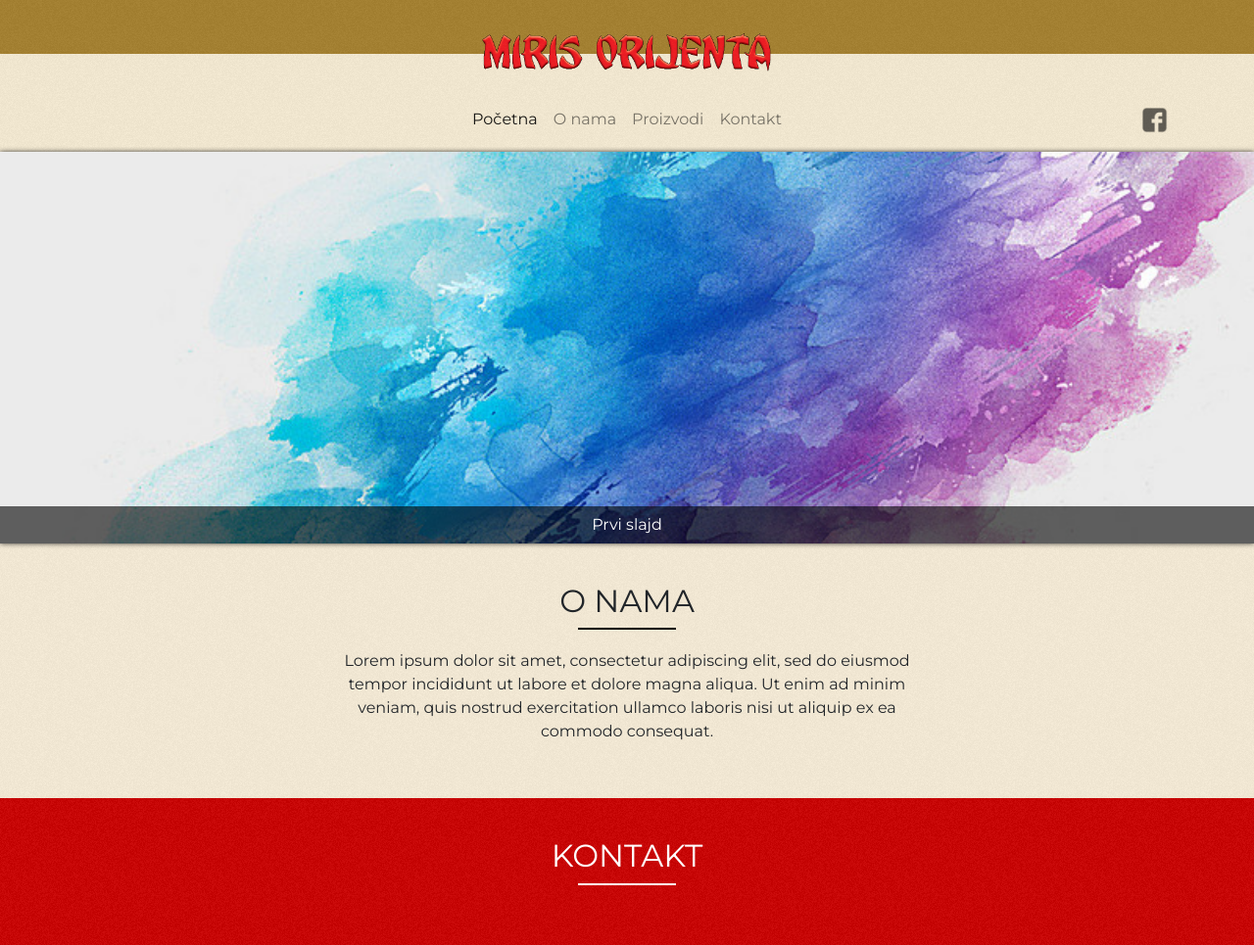
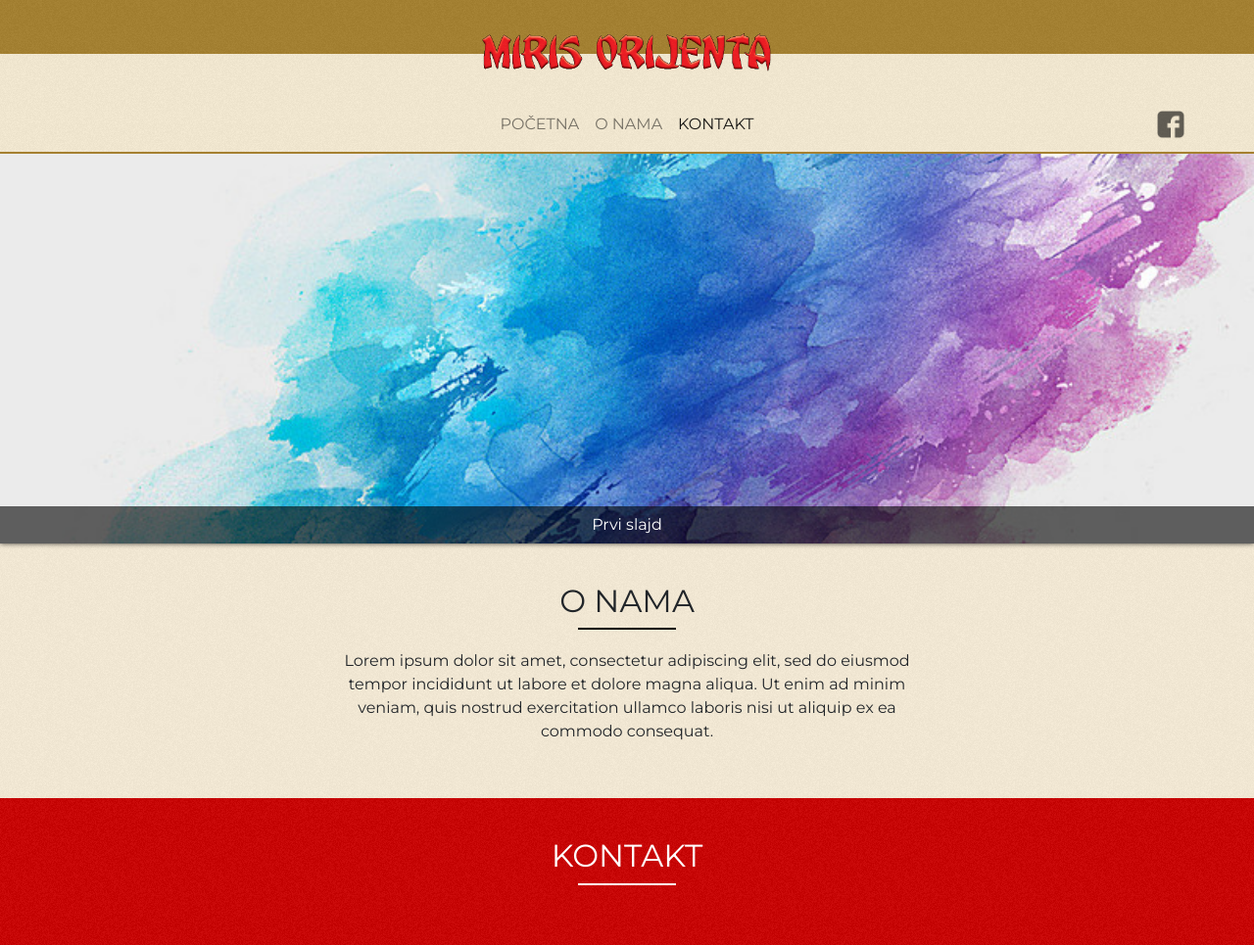
Before and after one commit to mvujas/miris_orijenta_webpage, a PHP site: page / in a window 1280 px wide. Shown: the whole page at 98% size. Run offline with PHP 8.4, Linux system fonts and the light colour scheme.

Commit message:
fancy UI improvements

```diff
--- a/index.html
+++ b/index.html
@@ -7,7 +7,7 @@
 
     <link rel="stylesheet" href="css/style.min.css">
   </head>
-  <body>
+  <body id="top">
 
     <!-- Header of page -->
     <div class="page-header">
@@ -16,33 +16,30 @@
       </div>
       <div class="region-1"></div>
       <div class="region-2"></div>
-      <div class="container">
-        <nav class="navbar navbar-expand-sm navbar-light">
+      <nav id="main-navigation" class="navbar navbar-expand-sm navbar-light">
+        <div class="container">
           <span></span>
           <button class="navbar-toggler" type="button" data-toggle="collapse" data-target="#navbarText" aria-controls="navbarText" aria-expanded="false" aria-label="Toggle navigation">
             <span class="navbar-toggler-icon"></span>
           </button>
           <div class="collapse navbar-collapse" id="navbarText">
             <ul class="navbar-nav mr-auto">
-              <li class="nav-item active">
-                <a class="nav-link" href="#">Početna<span class="sr-only">(current)</span></a>
+              <li class="nav-item">
+                <a class="nav-link" href="#top">POČETNA</span></a>
               </li>
               <li class="nav-item">
-                <a class="nav-link" href="#">O nama</a>
+                <a class="nav-link" href="#about-us">O NAMA</span></a>
               </li>
               <li class="nav-item">
-                <a class="nav-link" href="#">Proizvodi</a>
-              </li>
-              <li class="nav-item">
-                <a class="nav-link" href="#">Kontakt</a>
+                <a class="nav-link" href="#contact">KONTAKT</a>
               </li>
             </ul>
             <span class="socials">
               <a href="https://www.facebook.com/Miris-Orijenta-315593112178743/" target="_blank"><img src="img/facebook.png" alt="Facebook"></a>
             </span>
           </div>
-        </nav>
-      </div>
+        </div>
+      </nav>
     </div>
 
     <div class="custom-carousel" id="mainCarousel">
@@ -68,7 +65,7 @@
 
     <div class="main">
 
-        <div class="centered-desc">
+        <div id="about-us" class="centered-desc">
           <div class="container">
             <div class="content">
               <h2>O NAMA</h2>
@@ -78,7 +75,7 @@
           </div>
         </div>
 
-        <div class="content-block block-1">
+        <div id="contact" class="content-block block-1">
           <div class="container">
             <div class="centered">
               <h2>KONTAKT</h2>
@@ -100,16 +97,61 @@
     <script src="js/bootstrap.min.js" charset="utf-8"></script>
     <script src="js/carousel.js" charset="utf-8"></script>
     <script type="text/javascript">
+      $('body').scrollspy({
+        target: '#main-navigation',
+        offset: 60
+      });
+
       initial_top = $(".navbar").offset().top;
-      $(window).on('scroll', function(event) {
+      var checkNavbarState = function() {
         var scrollValue = $(window).scrollTop();
-        if (scrollValue > initial_top) {
-             //$('.navbar').addClass('fixed-t');
-             console.log(1);
+        if (scrollValue > initial_top)
+             $('.navbar').addClass('fixed-top');
+        else
+          $('.navbar').removeClass('fixed-top');
+      };
+      $(window).on('scroll', checkNavbarState);
+      $(document).ready(checkNavbarState);
+
+      new Carousel("#mainCarousel", true, 5000);
+
+      var NAVBAR_HEIGHT = 58;
+      // Select all links with hashes
+      $('a[href*="#"]')
+      // Remove links that don't actually link to anything
+      .not('[href="#"]')
+      .not('[href="#0"]')
+      .click(function(event) {
+        // On-page links
+        if (
+          location.pathname.replace(/^\//, '') == this.pathname.replace(/^\//, '')
+          &&
+          location.hostname == this.hostname
+        ) {
+          // Figure out element to scroll to
+          var target = $(this.hash);
+          target = target.length ? target : $('[name=' + this.hash.slice(1) + ']');
+          // Does a scroll target exist?
+          if (target.length) {
+            // Only prevent default if animation is actually gonna happen
+            event.preventDefault();
+            $('html, body').animate({
+              scrollTop: target.offset().top - NAVBAR_HEIGHT
+            }, 1000, function() {
+              // Callback after animation
+              // Must change focus!
+              var $target = $(target);
+              $target.focus();
+              if ($target.is(":focus")) { // Checking if the target was focused
+                return false;
+              } else {
+                $target.attr('tabindex','-1'); // Adding tabindex for elements not focusable
+                $target.focus(); // Set focus again
+              };
+            });
+          }
         }
       });
-
-      new Carousel("#mainCarousel", true, 5000);
     </script>
   </body>
 </html>
--- a/scss/style.scss
+++ b/scss/style.scss
@@ -14,6 +14,7 @@ $primary-header-light: #f4ead2;
 $main-body-color: #faf5ea;
 
 * {
+  outline: none;
   font-family: 'Montserrat', sans-serif;
 }
 
@@ -39,35 +40,35 @@ $main-body-color: #faf5ea;
     height: 100px;
     background: url('../img/f4ead2noise.png');
   }
-  .container {
+  .navbar {
+    &.fixed-top {
+      position: fixed;
+      top: 0;
+    }
+    border-bottom: 2px solid $primary-header-dark;
     position: absolute;
-    top: 94px;
+    top: 99px;
+    width: 100%;
+    background: url('../img/f4ead2noise.png');
     z-index: 1000;
-    right: 0;
-    left: 0;
-    background: url('../img/f4ead2noise.png');
-    .navbar {
-      padding: 8px 25px;
-      .navbar-nav {
-        margin: 0 auto;
-      }
+    .navbar-nav {
+      margin: 0 auto;
+    }
+    .container {
+      position: relative;
       .socials {
-        padding-right: 3px;
         @media (min-width: 768px) {
           position: absolute;
           right: 0;
         }
         img {
-          width: 27px;
-          height: 27px;
+          width: 30px;
+          height: 30px;
           opacity: 0.6;
           @include transition(opacity, 400ms, ease);
           &:hover {
             opacity: 1;
           }
-        }
-        .facebook {
-
         }
       }
     }
```
Also changed, not shown: css/style.min.css.
